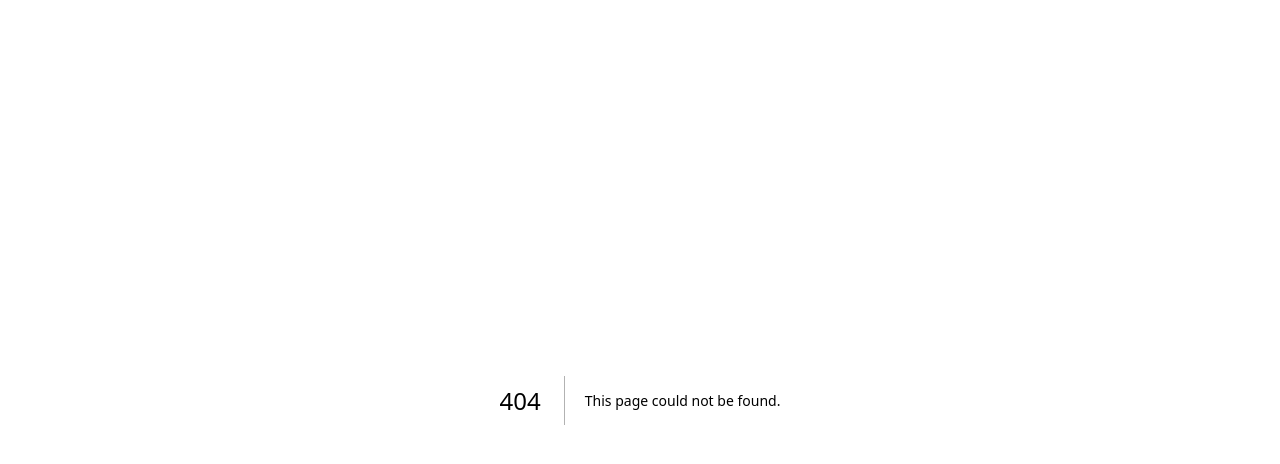
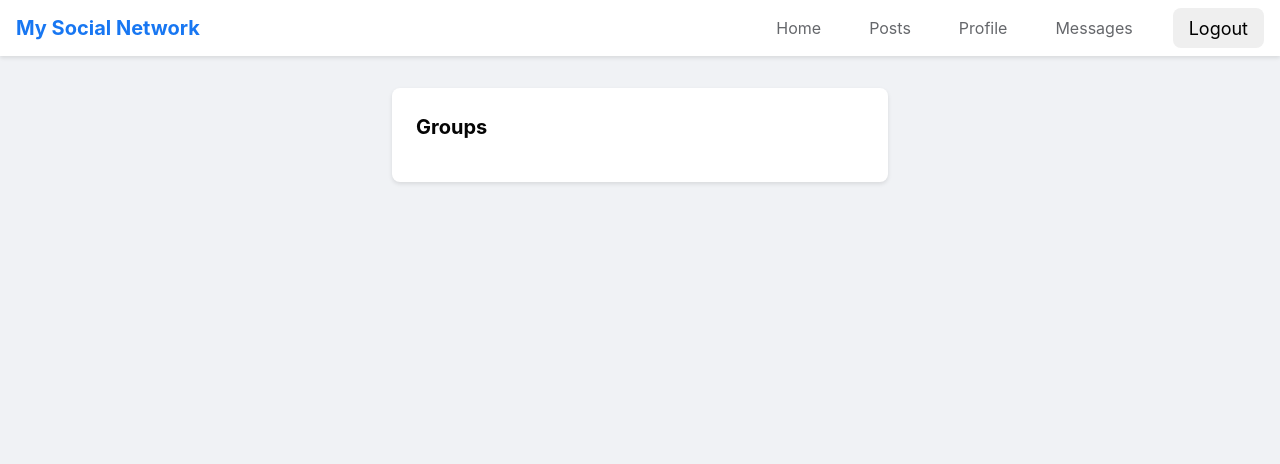
Before and after one commit to Athooh/social-network, a Next.js app in the folder frontend/: page /groups in a window 1280 px wide. Before the commit this address had no page. Shown: the top 464 px of the page. Built offline with nearby package versions, Linux system fonts and the light colour scheme; a web font is replaced by a local one.

Commit message:
Add Groups page component with layout structure

```diff
--- /dev/null
+++ b/frontend/src/app/groups/page.js
@@ -0,0 +1,21 @@
+'use client';
+
+import Header from '@/components/header/Header';
+import styles from '@/styles/page.module.css';
+
+export default function Groups() {
+  return (
+    <>
+      <Header />
+      <div className={styles.container}>
+        <aside></aside>
+        <main className={styles.mainContent}>
+          <section className={styles.welcomeSection}>
+            <h1>Groups</h1>
+          </section>
+        </main>
+        <aside></aside>
+      </div>
+    </>
+  );
+}
```
